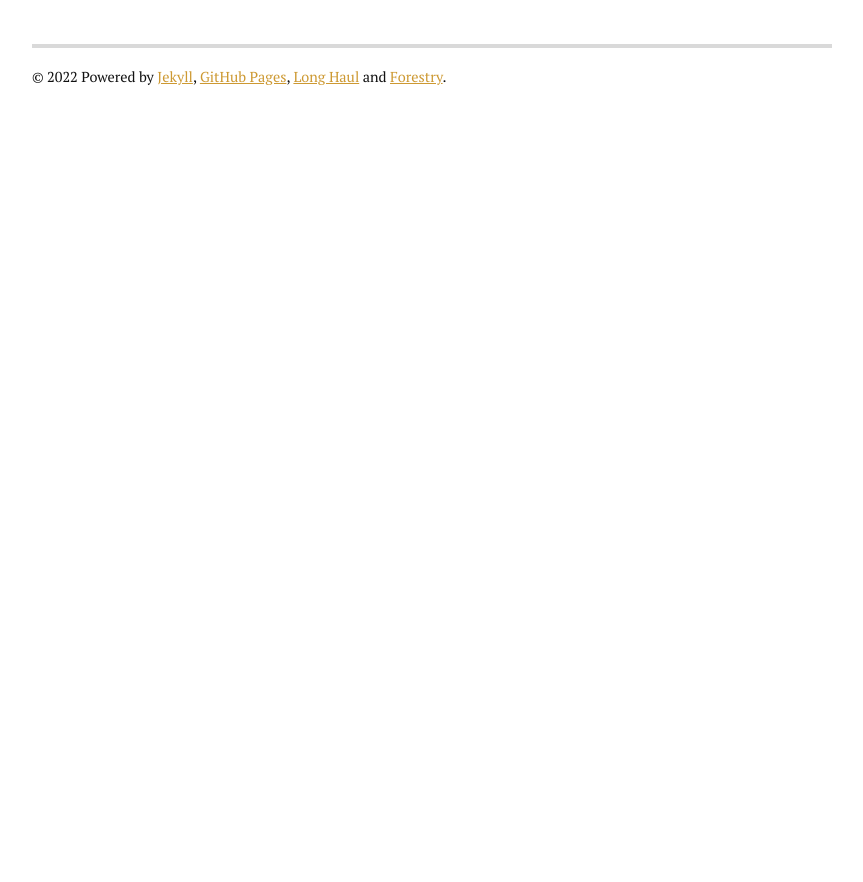
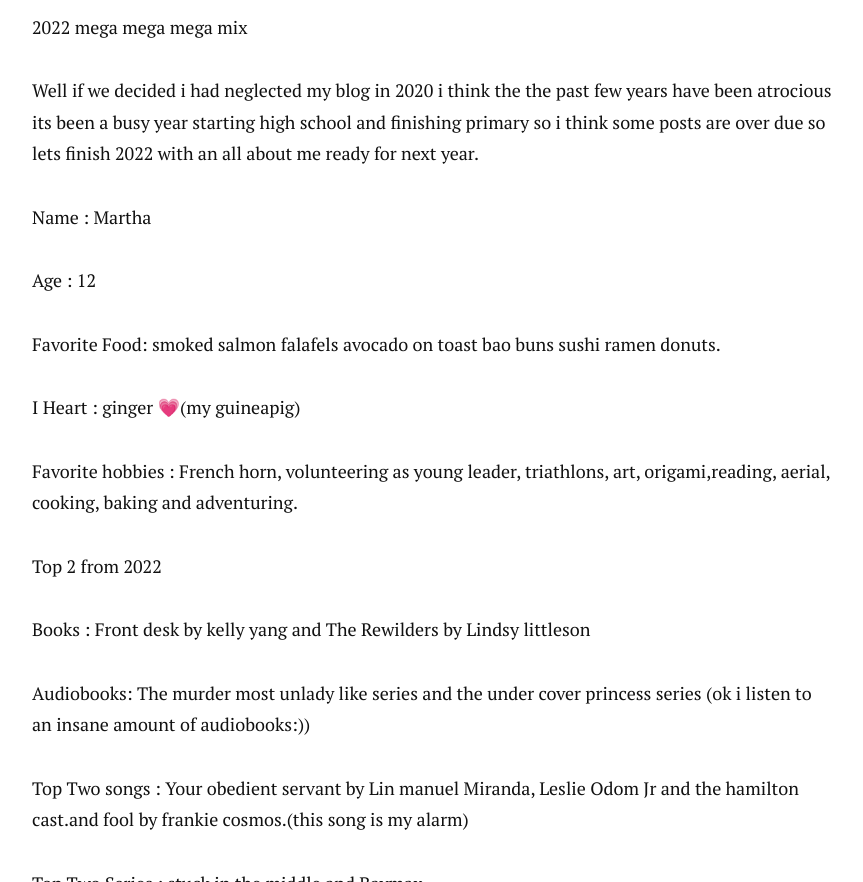
Before and after one commit to marthasmunches/marthasmunches.github.io, a Jekyll site: the page built from about.md, in a window 1280 px wide and 1400 px high, scrolled down 1928 px. Shown: the part 518-1400 px from the top of the window, without its empty margins (208-1071 px from the left). Built offline with Jekyll 4.4.1, drawn with Linux system fonts in a browser that asks for light colours; nearby versions of some CDN libraries; before the commit the page ends 2558 px from its top, so only the background shows below that; some of the changed text lies outside the part shown.

Commit message:
Update from Forestry.io Martha Ellis updated about.md

```diff
--- a/about.md
+++ b/about.md
@@ -1,10 +1,43 @@
 ---
 layout: default
 title: About Martha
+
 ---
+<div class="post">
+<h1 class="pageTitle">About Martha</h1>
+<img src="/uploads/2017/08/05/animated-powfactor.gif"><p class="intro">Martha is AWESOME!</p><p class="intro">Name: MARTHA</p><p class="intro">Favourite animal: Sugar glider </p><p class="intro">Favourite foods: falafels, tunabeef pasta, chicken fajitas, fajitas, toasted marshmallows, dairy-free cornetos</p><p class="intro">Favourite drink: rose lemonade and ice-cream floats</p><p class="intro">Best talents: gymnastics, hip-hop dancing and singing</p><p class="intro">Favourite song: Clean Bandit feat. Zara Larsson - Symphony </p><p class="intro">Favourite gymnastics move: roundoff</p><p class="intro">School: Trinity</p><p class="intro">Favourite toy: Kiki the cat</p><p class="intro">Favourite bike trip: Cramond</p><p class="intro">Favourite holiday destination: Legoland</p><p class="intro">Favourite emoji: </p><img src="/uploads/2017/08/05/koala.png"><p class="intro"><br></p><img src="/uploads/2017/08/05/animated-powfactor%20(1).gif"><p class="intro"><br></p><p class="intro"><a href="https://powerpuffyourself.com/">You can Powderpuff yourself here</a>!</p>
+</div>
 
+2022 mega mega mega mix
 
-<div class="post">
-	<h1 class="pageTitle">About Martha</h1>
-	<img src="/uploads/2017/08/05/animated-powfactor.gif"><p class="intro">Martha is AWESOME!</p><p class="intro">Name: MARTHA</p><p class="intro">Favourite animal: Sugar glider&nbsp;</p><p class="intro">Favourite foods: falafels, tunabeef pasta, chicken fajitas, fajitas, toasted marshmallows, dairy-free cornetos</p><p class="intro">Favourite drink: rose lemonade and ice-cream floats</p><p class="intro">Best talents: gymnastics, hip-hop dancing and singing</p><p class="intro">Favourite song:&nbsp;Clean Bandit feat. Zara Larsson - Symphony&nbsp;</p><p class="intro">Favourite gymnastics move: roundoff</p><p class="intro">School: Trinity</p><p class="intro">Favourite toy: Kiki the cat</p><p class="intro">Favourite bike trip: Cramond</p><p class="intro">Favourite holiday destination: Legoland</p><p class="intro">Favourite emoji:&nbsp;</p><img src="/uploads/2017/08/05/koala.png"><p class="intro"><br></p><img src="/uploads/2017/08/05/animated-powfactor%20(1).gif"><p class="intro"><br></p><p class="intro"><a href="https://powerpuffyourself.com/">You can Powderpuff yourself here</a>!</p>
-</div>
+Well if we decided i had neglected my blog in 2020 i think the the past few years have been atrocious its been a busy year starting high school and finishing primary so i think some posts are over due so lets finish 2022 with an all about me ready for next year.
+
+Name : Martha
+
+Age : 12
+
+Favorite Food: smoked salmon falafels avocado on toast bao buns sushi ramen donuts.
+
+I Heart : ginger 💗(my guineapig)
+
+Favorite hobbies : French horn, volunteering as young leader, triathlons, art, origami,reading, aerial, cooking, baking and adventuring.
+
+Top 2 from 2022
+
+Books : Front desk by kelly yang and The Rewilders by Lindsy littleson
+
+Audiobooks: The murder most unlady like series and the under cover princess series (ok i listen to an insane amount of audiobooks:))
+
+Top Two songs : Your obedient servant by Lin manuel Miranda, Leslie Odom Jr and the hamilton cast.and fool by frankie cosmos.(this song is my alarm)
+
+Top Two Series : stuck in the middle and Baymax.
+
+Top Two Films: Hamilton and Matilda the musical (film)
+
+Top Two places: achnasheen and london
+
+Top two games:Boggle and Taco Cat Goat Cheese Pizza
+
+Top Two Subjects:music/drama and history
+
+There we go thats another year almost gone love Martha XXX
```
Also changed, not shown: .forestry/front_matter/templates/default.yml.
